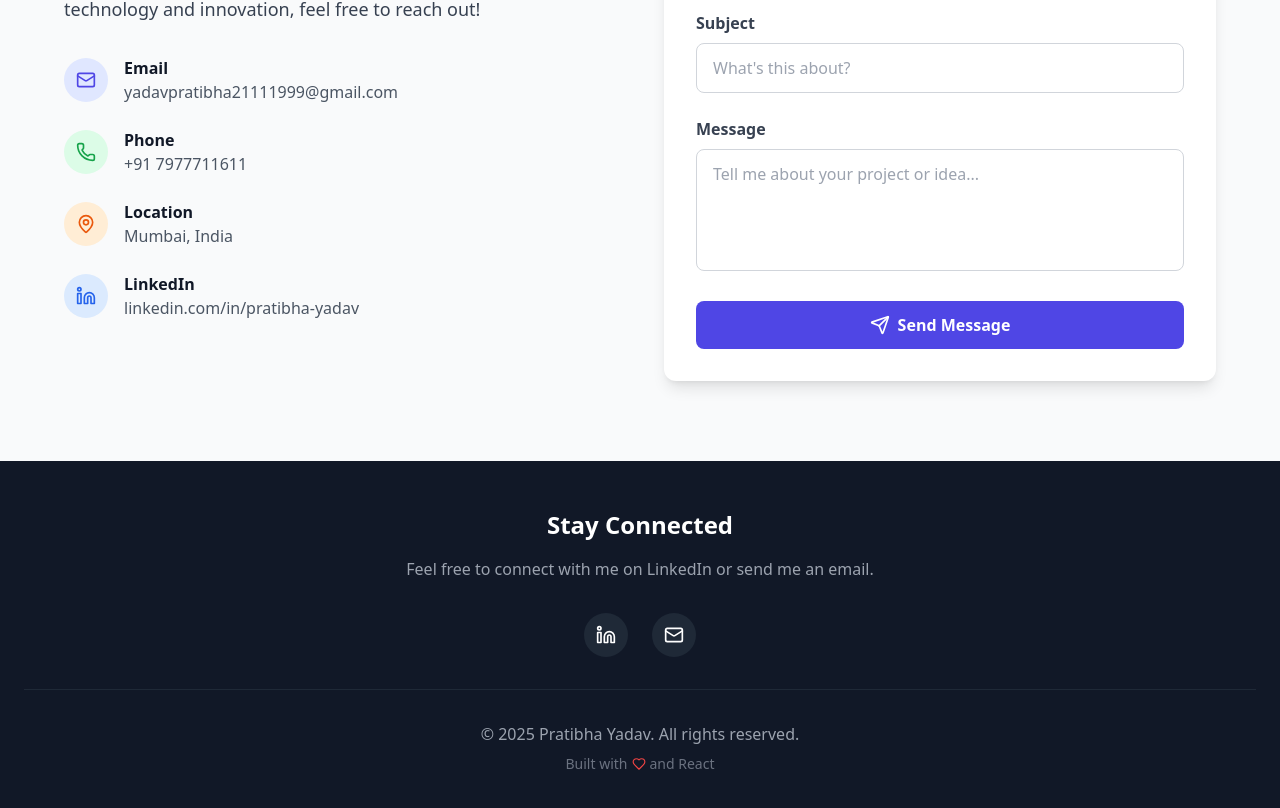
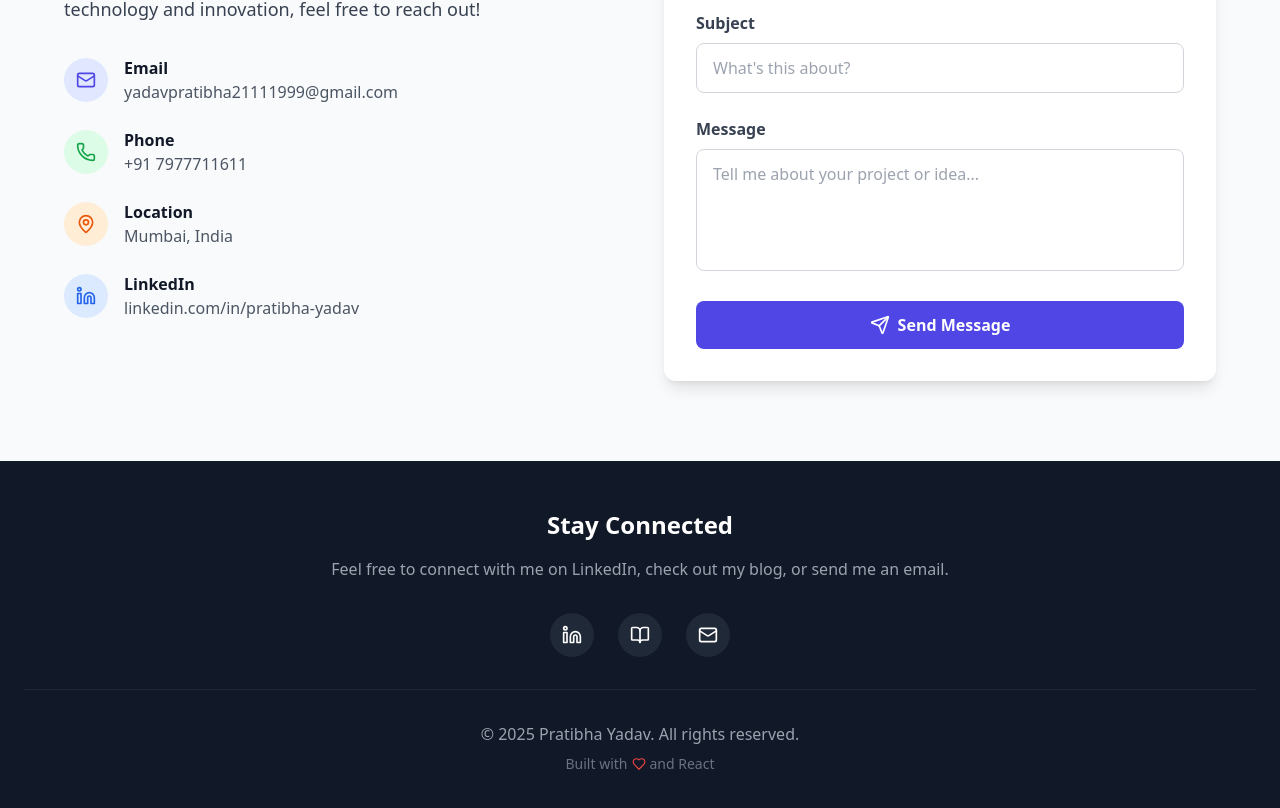
Before and after one commit to Pratibhay21/my-portfolio-website, a React (Vite) app: page / in a window 1280 px wide. Shown: the part 7174-7982 px from the top of the page. Built offline with nearby package versions, Linux system fonts and the light colour scheme.

Commit message:
medium blog addition

```diff
--- a/src/components/Footer.tsx
+++ b/src/components/Footer.tsx
@@ -1,5 +1,5 @@
 import React from 'react';
-import { Linkedin, Mail, Heart } from 'lucide-react';
+import { Linkedin, Mail, Heart, BookOpen } from 'lucide-react';
 import { motion } from 'framer-motion';
 
 const Footer: React.FC = () => {
@@ -18,7 +18,7 @@ const Footer: React.FC = () => {
           >
             <h3 className="text-2xl font-bold mb-4">Stay Connected</h3>
             <p className="text-gray-400 max-w-2xl mx-auto">
-              Feel free to connect with me on LinkedIn or send me an email.
+              Feel free to connect with me on LinkedIn, check out my blog, or send me an email.
             </p>
           </motion.div>
 
@@ -39,6 +39,19 @@ const Footer: React.FC = () => {
             >
               <Linkedin size={20} />
             </motion.a>
+
+            <motion.a
+              whileHover={{ scale: 1.2, rotate: 5 }}
+              whileTap={{ scale: 0.9 }}
+              href="https://medium.com/@yadavpratibha"
+              target="_blank"
+              rel="noopener noreferrer"
+              className="p-3 bg-gray-800 rounded-full hover:bg-gray-700 transition-colors"
+              title="Medium Blog"
+            >
+              <BookOpen size={20} />
+            </motion.a>
+
             <motion.a
               whileHover={{ scale: 1.2, rotate: 5 }}
               whileTap={{ scale: 0.9 }}
```
